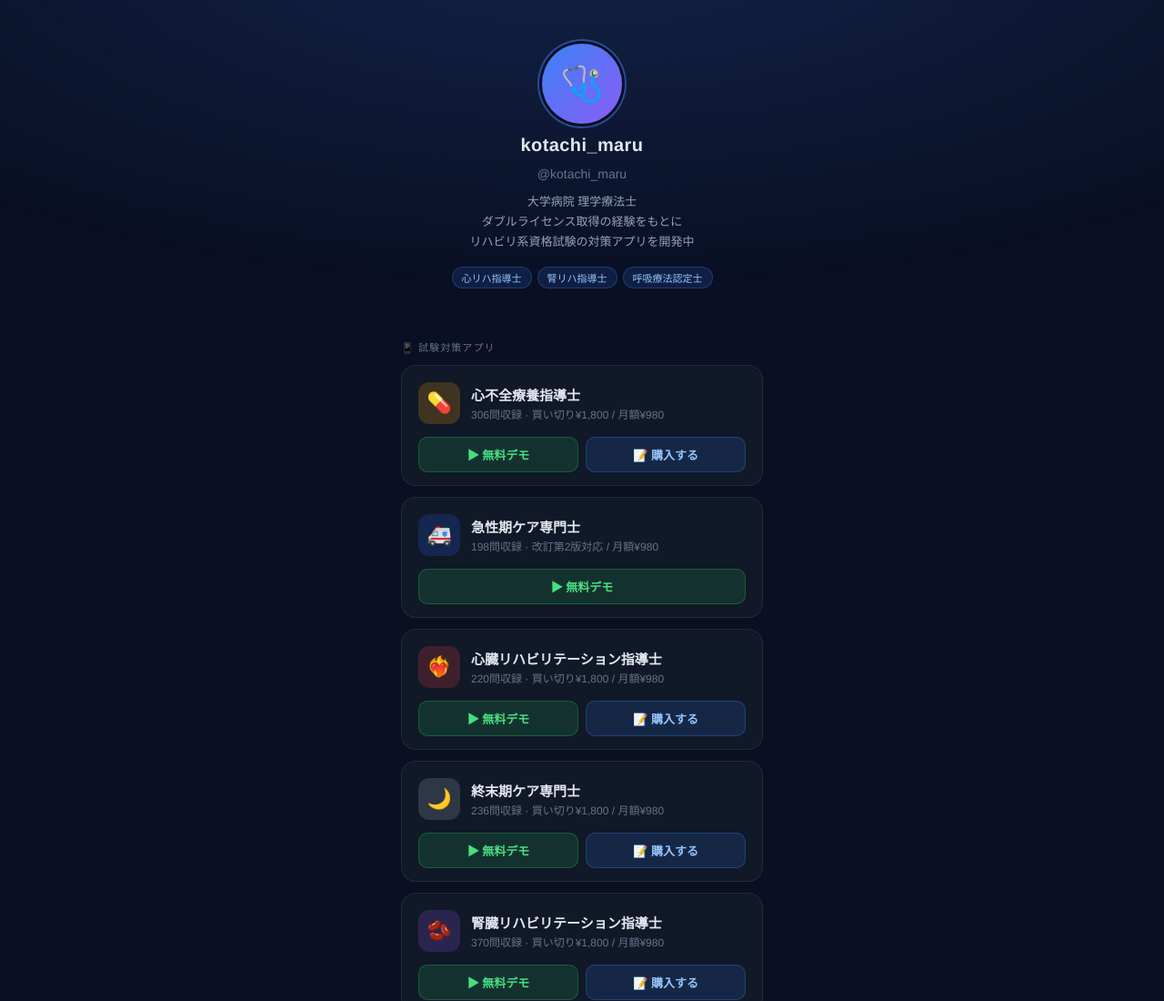
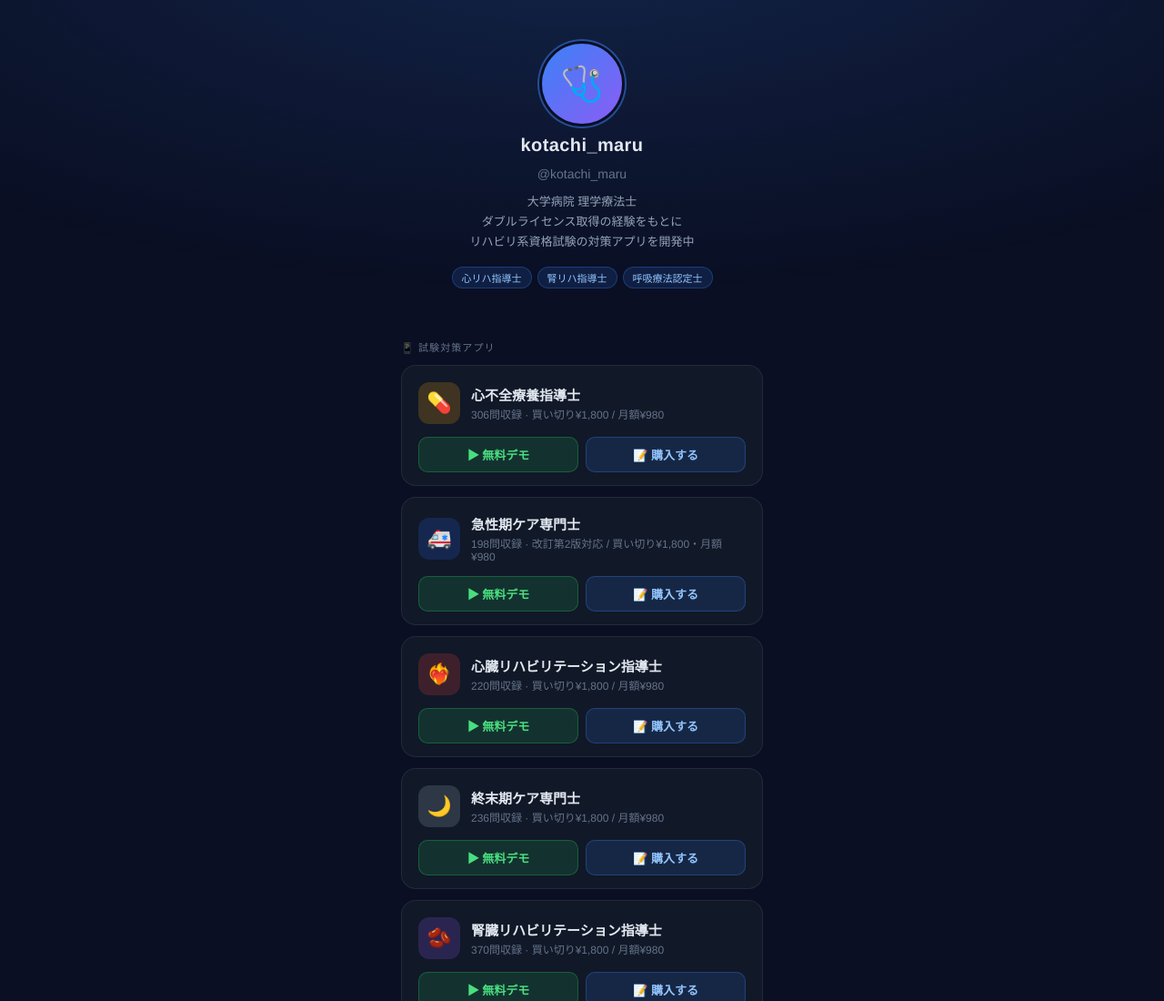
Before and after one commit to kotachimaru/kotachimaru.github.io, a plain HTML site: page index.html in a window 1280 px wide. Shown: the top 1100 px of the page at 91% size. Drawn offline with Linux system fonts and the light colour scheme.

Commit message:
急性期カードに買い切りnoteリンクを追加
販売note公開に伴い noteUrl を設定（購入ボタン表示）。price に買い切り¥1,800を併記。

Co-Authored-By: Claude Opus 4.8 <noreply@anthropic.com>

```diff
--- a/index.html
+++ b/index.html
@@ -383,8 +383,8 @@ const PRODUCTS = [
     status: "live",
     demoUrl: "https://kotachimaru.github.io/kyuseiki/",
     examDate: "2027-05-07",   // 並び替え専用（表示には使わない）
-    // noteUrl: 買い切り記事の公開後に追加（追加すると「📝 購入する」ボタンが出る）
-    price: "改訂第2版対応 / 月額¥980",
+    noteUrl: "https://note.com/kotachi_no_heya/n/n134d55dbbb2d",
+    price: "改訂第2版対応 / 買い切り¥1,800・月額¥980",
   },
 ];
 // =============================================
```
